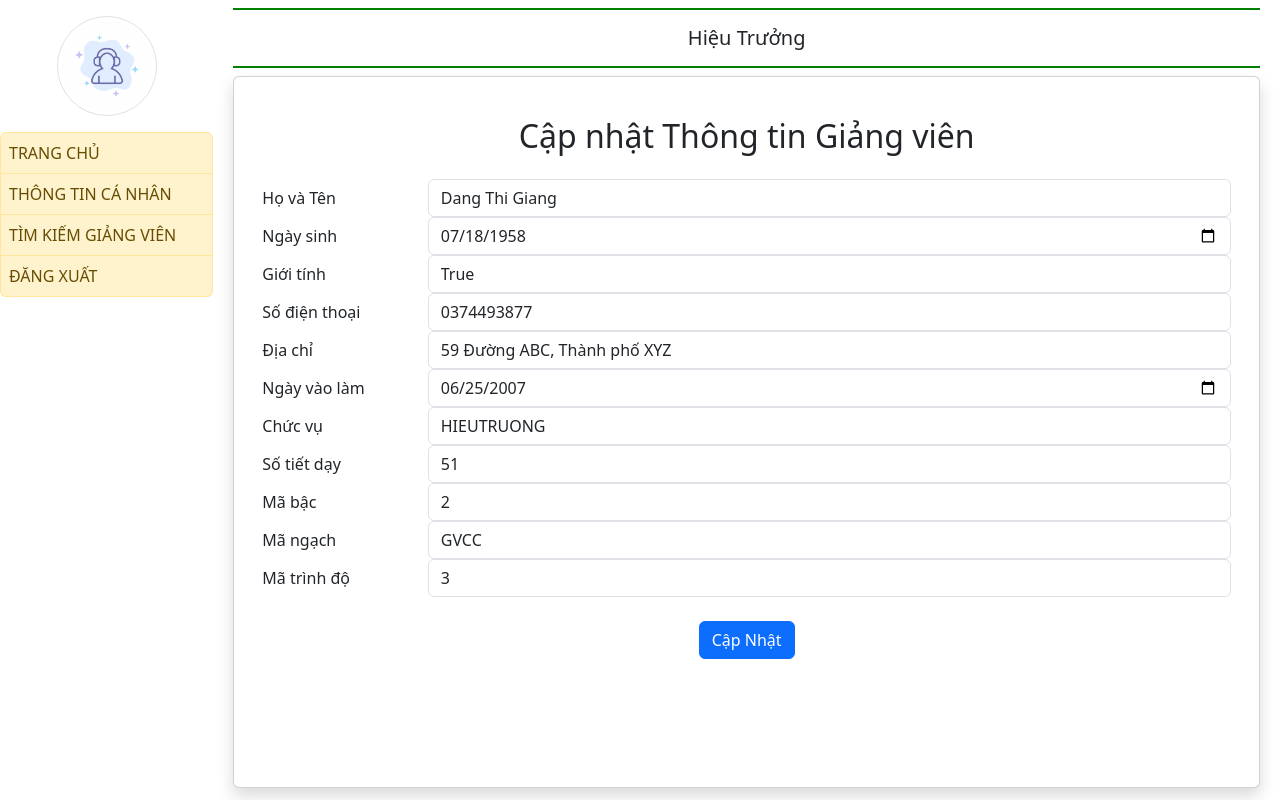
After one commit to iuhttthuong/26_Uni-Salaries-Management, a Django app: page /hieutruong_update/1/ in a window 1280 px wide. The commit adds this page. Run offline with Django 5.2, Linux system fonts and the light colour scheme; data comes from the database, SQL or seed files in the repository; both versions use the stored data as it was after the commit.

Commit message:
add update teacher

```diff
--- a/finalproject/quanlyluong/templates/login/hieutruong_search.html
+++ b/finalproject/quanlyluong/templates/login/hieutruong_search.html
@@ -25,6 +25,9 @@
                     <a href="{% url 'hieutruong_salary_slip' magiangvien=giang_vien.MAGIANGVIEN %}" class="list-group-item list-group-item-warning list-group-item-action ">
                         IN PHIẾU LƯƠNG
                     </a>
+                    <a href="{% url 'hieutruong_update' magiangvien=giang_vien.MAGIANGVIEN %}" class="list-group-item list-group-item-warning list-group-item-action ">
+                        CHỈNH SỬA THÔNG TIN GIẢNG VIÊN
+                    </a>
                 {% endfor %}
             {% else %}
                 <p>Không tìm thấy giảng viên nào.</p>
--- /dev/null
+++ b/finalproject/quanlyluong/templates/login/hieutruong_update.html
@@ -0,0 +1,79 @@
+{% extends 'login/hieutruong_base.html' %}
+{% block title %}Cập nhật Thông tin Giảng viên{% endblock %}
+{% block main %}
+<div class="container">
+    <h2 class="text-center mt-4 mb-4">Cập nhật Thông tin Giảng viên</h2>
+    <form method="post">
+        {% csrf_token %}
+        <div class="form-group row">
+            <label for="hoten_{{ teacher.MAGIANGVIEN }}" class="col-sm-2 col-form-label">Họ và Tên</label>
+            <div class="col-sm-10">
+                <input type="text" class="form-control" id="hoten_{{ teacher.MAGIANGVIEN }}" name="hoten_{{ teacher.MAGIANGVIEN }}" value="{{ teacher.HOTEN }}">
+            </div>
+        </div>
+        <div class="form-group row">
+            <label for="ngaysinh_{{ teacher.MAGIANGVIEN }}" class="col-sm-2 col-form-label">Ngày sinh</label>
+            <div class="col-sm-10">
+                <input type="date" class="form-control" id="ngaysinh_{{ teacher.MAGIANGVIEN }}" name="ngaysinh_{{ teacher.MAGIANGVIEN }}" value="{{ teacher.NGAYSINH }}">
+            </div>
+        </div>
+        <div class="form-group row">
+            <label for="gioitinh_{{ teacher.MAGIANGVIEN }}" class="col-sm-2 col-form-label">Giới tính</label>
+            <div class="col-sm-10">
+                <input type="text" class="form-control" id="gioitinh_{{ teacher.MAGIANGVIEN }}" name="gioitinh_{{ teacher.MAGIANGVIEN }}" value="{{ teacher.GIOITINH }}">
+            </div>
+        </div>
+        <div class="form-group row">
+            <label for="sodienthoai_{{ teacher.MAGIANGVIEN }}" class="col-sm-2 col-form-label">Số điện thoại</label>
+            <div class="col-sm-10">
+                <input type="text" class="form-control" id="sodienthoai_{{ teacher.MAGIANGVIEN }}" name="sodienthoai_{{ teacher.MAGIANGVIEN }}" value="{{ teacher.SODIENTHOAI }}">
+            </div>
+        </div>
+        <div class="form-group row">
+            <label for="diachi_{{ teacher.MAGIANGVIEN }}" class="col-sm-2 col-form-label">Địa chỉ</label>
+            <div class="col-sm-10">
+                <input type="text" class="form-control" id="diachi_{{ teacher.MAGIANGVIEN }}" name="diachi_{{ teacher.MAGIANGVIEN }}" value="{{ teacher.DIACHI }}">
+            </div>
+        </div>
+        <div class="form-group row">
+            <label for="ngayvaolam_{{ teacher.MAGIANGVIEN }}" class="col-sm-2 col-form-label">Ngày vào làm</label>
+            <div class="col-sm-10">
+                <input type="date" class="form-control" id="ngayvaolam_{{ teacher.MAGIANGVIEN }}" name="ngayvaolam_{{ teacher.MAGIANGVIEN }}" value="{{ teacher.NGAYVAOLAM }}">
+            </div>
+        </div>
+        <div class="form-group row">
+            <label for="chucvu_{{ teacher.MAGIANGVIEN }}" class="col-sm-2 col-form-label">Chức vụ</label>
+            <div class="col-sm-10">
+                <input type="text" class="form-control" id="chucvu_{{ teacher.MAGIANGVIEN }}" name="chucvu_{{ teacher.MAGIANGVIEN }}" value="{{ teacher.CHUCVU }}">
+            </div>
+        </div>
+        <div class="form-group row">
+            <label for="sotietday_{{ teacher.MAGIANGVIEN }}" class="col-sm-2 col-form-label">Số tiết dạy</label>
+            <div class="col-sm-10">
+                <input type="number" class="form-control" id="sotietday_{{ teacher.MAGIANGVIEN }}" name="sotietday_{{ teacher.MAGIANGVIEN }}" value="{{ teacher.SOTIETDAY }}">
+            </div>
+        </div>
+        <div class="form-group row">
+            <label for="mabac_{{ teacher.MAGIANGVIEN }}" class="col-sm-2 col-form-label">Mã bậc</label>
+            <div class="col-sm-10">
+                <input type="text" class="form-control" id="mabac_{{ teacher.MAGIANGVIEN }}" name="mabac_{{ teacher.MAGIANGVIEN }}" value="{{ teacher.MABAC_id }}">
+            </div>
+        </div>
+        <div class="form-group row">
+            <label for="mangach_{{ teacher.MAGIANGVIEN }}" class="col-sm-2 col-form-label">Mã ngạch</label>
+            <div class="col-sm-10">
+                <input type="text" class="form-control" id="mangach_{{ teacher.MAGIANGVIEN }}" name="mangach_{{ teacher.MAGIANGVIEN }}" value="{{ teacher.MANGACH_id }}">
+            </div>
+        </div>
+        <div class="form-group row">
+            <label for="matd_{{ teacher.MAGIANGVIEN }}" class="col-sm-2 col-form-label">Mã trình độ</label>
+            <div class="col-sm-10">
+                <input type="text" class="form-control" id="matd_{{ teacher.MAGIANGVIEN }}" name="matd_{{ teacher.MAGIANGVIEN }}" value="{{ teacher.MATD_id }}">
+            </div>
+        </div>
+        <div class="text-center mt-4">
+            <button type="submit" class="btn btn-primary">Cập Nhật</button>
+        </div>
+    </form>
+</div>
+{% endblock %}
--- a/finalproject/quanlyluong/urls.py
+++ b/finalproject/quanlyluong/urls.py
@@ -22,6 +22,8 @@ urlpatterns = [
          views.hieutruong_view, name='hieutruong_view'),
     path('hieutruong_salary_slip/<str:magiangvien>/',
          views.hieutruong_salary_slip, name='hieutruong_salary_slip'),
+     path('hieutruong_update/<str:magiangvien>/',
+          views.hieutruong_update, name='hieutruong_update'),
     path('giangvien_home/', views.giangvien_home, name='giangvien_home'),
     path('giangvien_profile/', views.giangvien_profile,
          name='giangvien_profile'),
--- a/finalproject/quanlyluong/views.py
+++ b/finalproject/quanlyluong/views.py
@@ -215,6 +215,26 @@ def hieutruong_salary_slip(request, magiangvien):
     except HESOLUONG.MultipleObjectsReturned:
         return HttpResponse("Data inconsistency error.", status=500)
 
+def hieutruong_update(request, magiangvien):
+    teacher = get_object_or_404(GIANGVIEN, MAGIANGVIEN=magiangvien)
+
+    if request.method == 'POST':
+        teacher.HOTEN = request.POST.get(f'hoten_{teacher.MAGIANGVIEN}', teacher.HOTEN)
+        teacher.NGAYSINH = request.POST.get(f'ngaysinh_{teacher.MAGIANGVIEN}', teacher.NGAYSINH)
+        teacher.GIOITINH = request.POST.get(f'gioitinh_{teacher.MAGIANGVIEN}', teacher.GIOITINH)
+        teacher.SODIENTHOAI = request.POST.get(f'sodienthoai_{teacher.MAGIANGVIEN}', teacher.SODIENTHOAI)
+        teacher.DIACHI = request.POST.get(f'diachi_{teacher.MAGIANGVIEN}', teacher.DIACHI)
+        teacher.NGAYVAOLAM = request.POST.get(f'ngayvaolam_{teacher.MAGIANGVIEN}', teacher.NGAYVAOLAM)
+        teacher.CHUCVU = request.POST.get(f'chucvu_{teacher.MAGIANGVIEN}', teacher.CHUCVU)
+        teacher.SOTIETDAY = request.POST.get(f'sotietday_{teacher.MAGIANGVIEN}', teacher.SOTIETDAY)
+        teacher.MABAC_id = request.POST.get(f'mabac_{teacher.MAGIANGVIEN}', teacher.MABAC_id)
+        teacher.MANGACH_id = request.POST.get(f'mangach_{teacher.MAGIANGVIEN}', teacher.MANGACH_id)
+        teacher.MATD_id = request.POST.get(f'matd_{teacher.MAGIANGVIEN}', teacher.MATD_id)
+        teacher.save()
+        return render(request, 'login/hieutruong_view.html', {'giang_vien': teacher})
+
+    return render(request, 'login/hieutruong_update.html', {'teacher': teacher})
+
 
 def logout_giangvien(request):
     # Kiểm tra xem session 'user_id' có tồn tại không
```
Also changed, not shown: finalproject/db.sqlite3.
